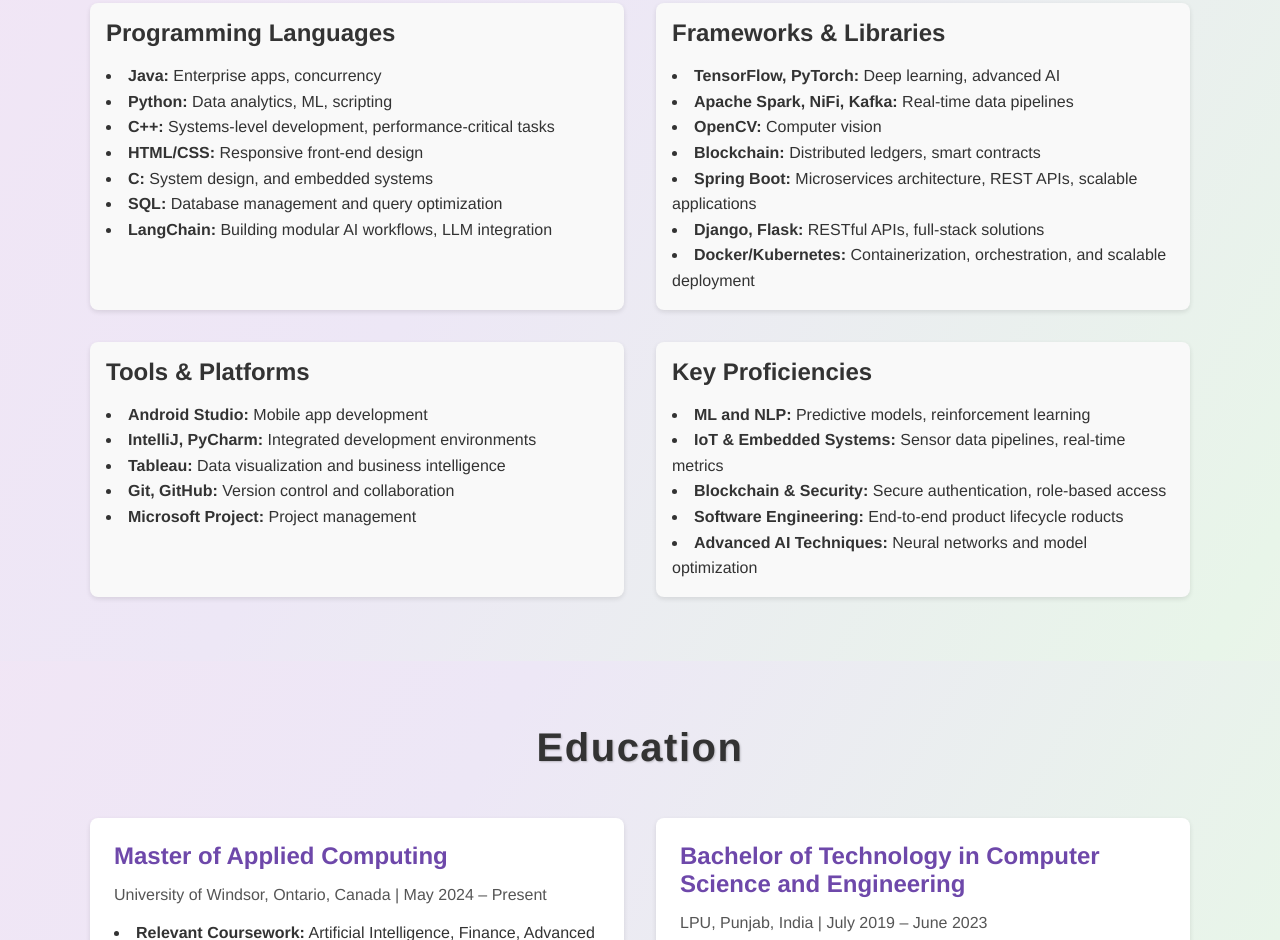
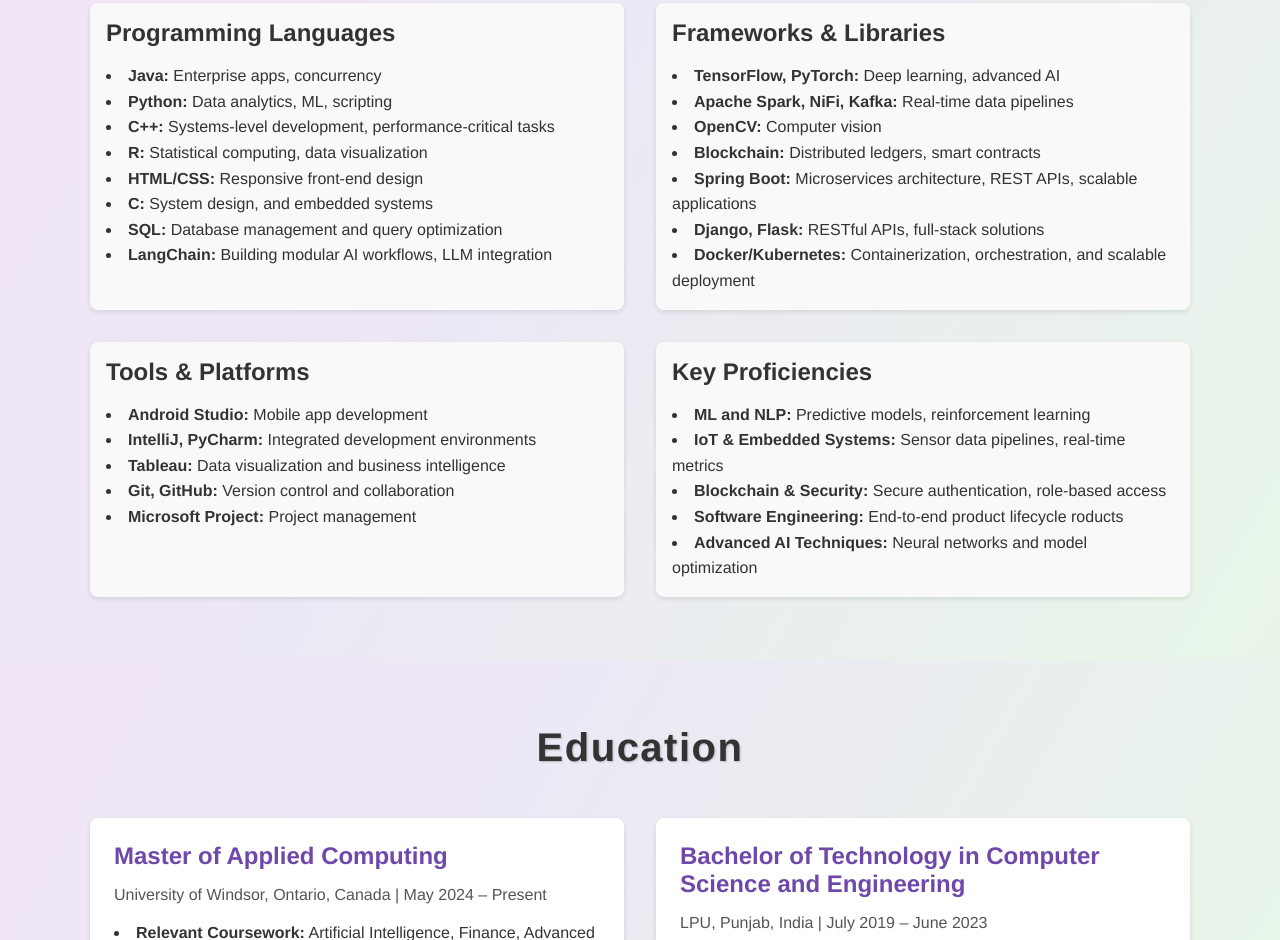
Before and after one commit to sushantsharma22/Portfolio, a plain HTML site: page index.html in a window 1280 px wide. Shown: the part 1678-2618 px from the top of the page. Drawn offline with Linux system fonts and the light colour scheme.

Commit message:
added updates

```diff
--- a/index.html
+++ b/index.html
@@ -90,11 +90,13 @@
           <li><strong>Java:</strong> Enterprise apps, concurrency</li>
           <li><strong>Python:</strong> Data analytics, ML, scripting</li>
           <li><strong>C++:</strong> Systems-level development, performance-critical tasks</li>
+          <li><strong>R:</strong> Statistical computing, data visualization</li>
           <li><strong>HTML/CSS:</strong> Responsive front-end design</li>
           <li><strong>C:</strong> System design, and embedded systems</li>
           <li><strong>SQL:</strong> Database management and query optimization</li>
           <li><strong>LangChain:</strong> Building modular AI workflows, LLM integration</li>
         </ul>
+
 
       </div>
 
```
